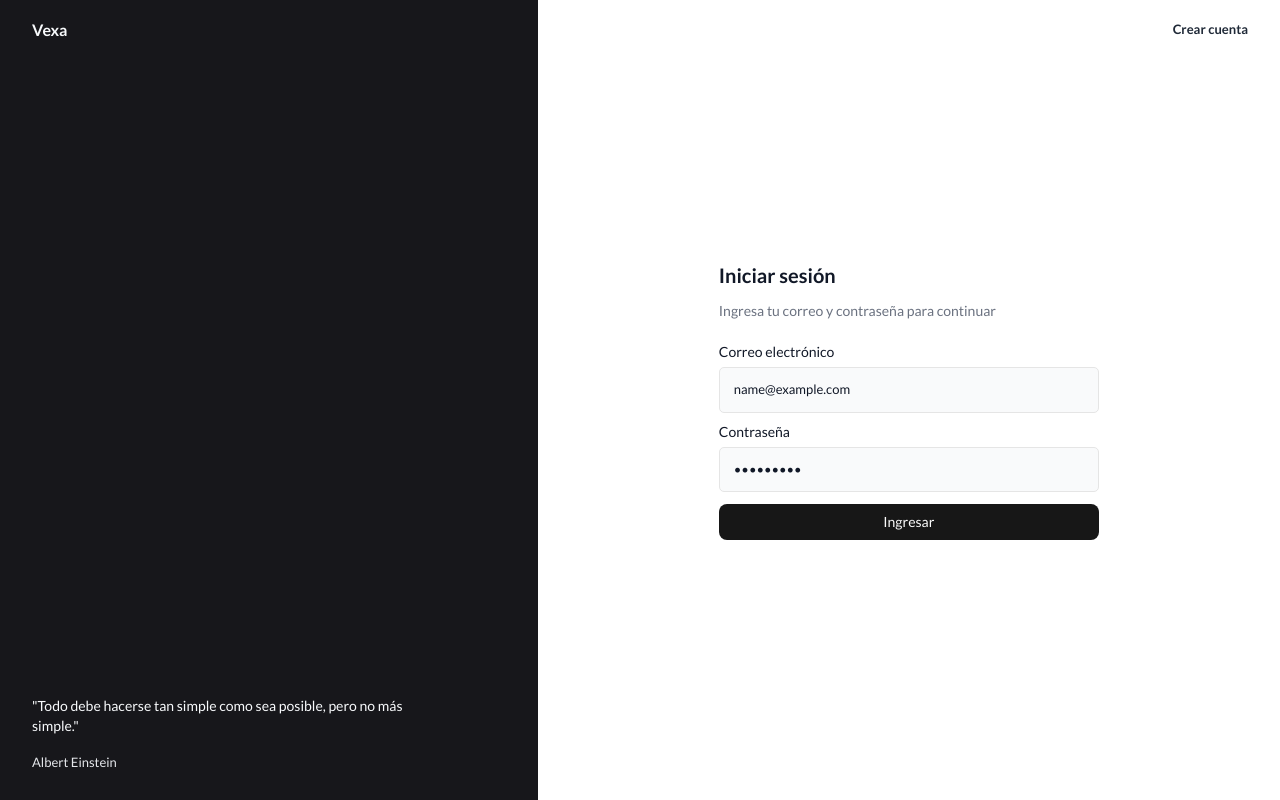
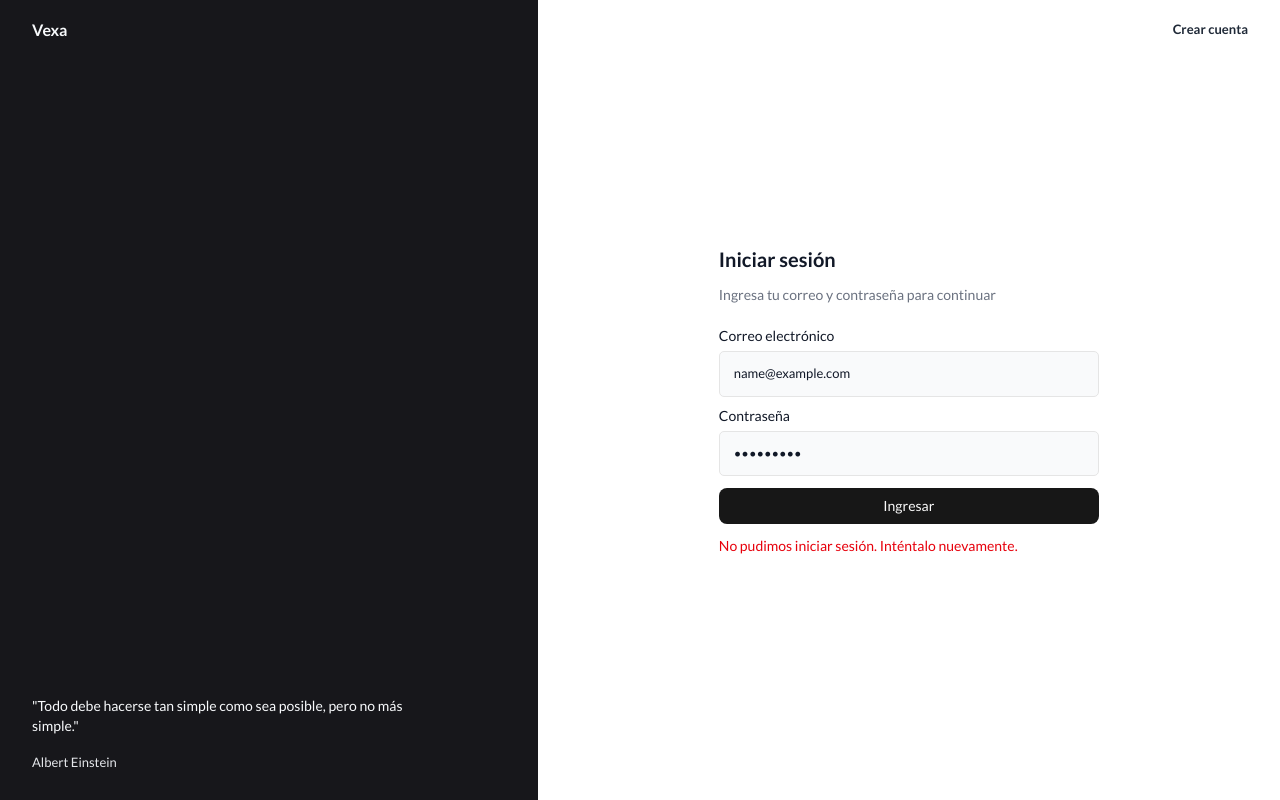
Before and after one commit to vemiliogp/vexa-client, a React (Vite) app: page / in a window 1280 px wide. Both pictures are taken after typing "name@example.com", "Sample123" into the empty fields and a click on the button "Ingresar". Built offline with nearby package versions, Linux system fonts and the light colour scheme; no server answers.

Commit message:
feat: implement login functionality with useLogin hook and error handling in LoginPage component

```diff
--- a/src/pages/Login/Login.tsx
+++ b/src/pages/Login/Login.tsx
@@ -12,6 +12,7 @@ import {
   FormLabel,
   FormMessage,
 } from "@/components/ui/form"
+import { useLogin } from "./useLogin"
 
 const loginSchema = z.object({
   email: z.string().email("Ingresa un correo valido"),
@@ -29,8 +30,10 @@ export const LoginPage = () => {
     },
   })
 
+  const { login, loginErrorMessage, isPending } = useLogin()
+
   const onSubmit = (values: LoginValues) => {
-    console.log("Login submit", values)
+    return login(values)
   }
 
   return (
@@ -111,10 +114,16 @@ export const LoginPage = () => {
               <Button
                 type="submit"
                 className="w-full"
-                disabled={form.formState.isSubmitting}
+                disabled={isPending}
               >
-                Ingresar
+                {isPending ? "Ingresando..." : "Ingresar"}
               </Button>
+
+              {loginErrorMessage ? (
+                <p className="text-sm text-red-600" role="alert">
+                  {loginErrorMessage}
+                </p>
+              ) : null}
             </form>
           </Form>
         </div>
--- /dev/null
+++ b/src/pages/Login/useLogin.ts
@@ -0,0 +1,37 @@
+import { useMutation } from "@tanstack/react-query";
+import { type AxiosError } from "axios";
+
+import { login, type LoginPayload, type LoginResponse } from "@/services/auth";
+import { type ApiErrorResponse } from "@/services/api-client";
+
+export const useLogin = () => {
+  const mutation = useMutation<
+    LoginResponse,
+    AxiosError<ApiErrorResponse>,
+    LoginPayload
+  >({
+    mutationFn: login,
+  });
+
+  const loginErrorMessage =
+    mutation.error?.response?.data?.message ||
+    mutation.error?.response?.data?.detail ||
+    (mutation.error
+      ? "No pudimos iniciar sesión. Inténtalo nuevamente."
+      : null);
+
+  const handleLogin = async (payload: LoginPayload) => {
+    mutation.reset();
+    try {
+      return await mutation.mutateAsync(payload);
+    } catch {
+      return undefined;
+    }
+  };
+
+  return {
+    ...mutation,
+    login: handleLogin,
+    loginErrorMessage,
+  };
+};
--- /dev/null
+++ b/src/services/api-client.ts
@@ -0,0 +1,11 @@
+import axios from "axios";
+
+export type ApiErrorResponse = {
+  message?: string;
+  detail?: string;
+};
+
+export const apiClient = axios.create({
+  baseURL: import.meta.env.VITE_API_URL,
+  withCredentials: true,
+});
--- /dev/null
+++ b/src/services/auth.ts
@@ -0,0 +1,22 @@
+import { apiClient } from "./api-client";
+
+export type LoginPayload = {
+  email: string;
+  password: string;
+};
+
+type UserData = {
+  id: number;
+  email: string;
+  full_name: string | null;
+};
+
+export type LoginResponse = {
+  data: UserData;
+  message: string;
+};
+
+export const login = async (payload: LoginPayload) => {
+  const { data } = await apiClient.post<LoginResponse>("/auth/login", payload);
+  return data;
+};
```
